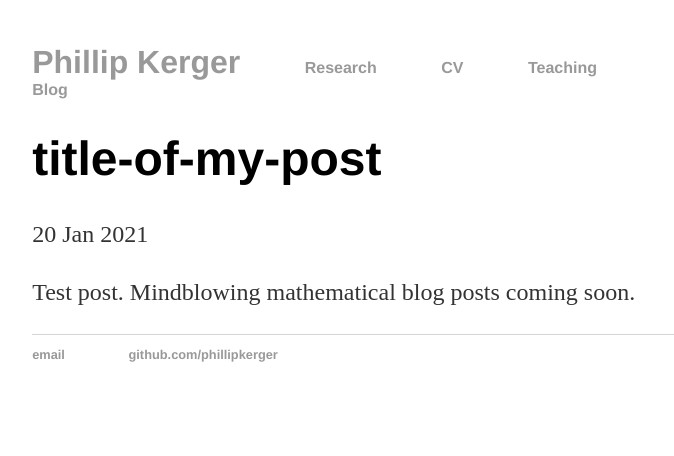
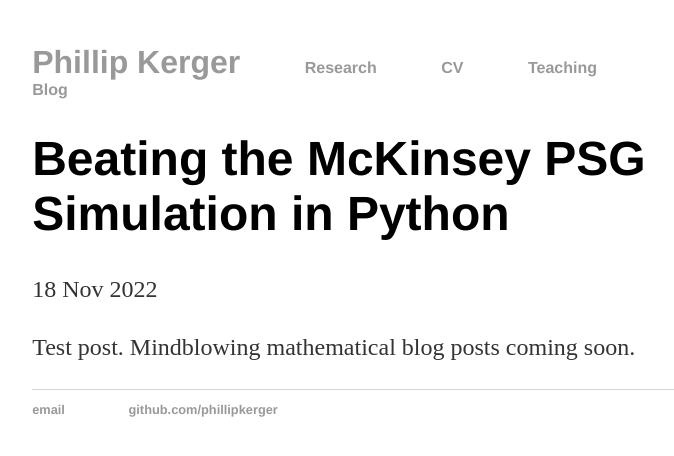
Before and after one commit to PhillipKerger/phillipkerger.github.io, a Jekyll site: the page built from _posts/2021-01-20-title-of-my-post.md, in a window 1280 px wide. Shown: the top 456 px of the page, without its empty margins (276-950 px from the left). Built offline with Jekyll 4.4.1, drawn with Linux system fonts in a browser that asks for light colours.

Commit message:
Update 2021-01-20-title-of-my-post.md

```diff
--- a/_posts/2021-01-20-title-of-my-post.md
+++ b/_posts/2021-01-20-title-of-my-post.md
@@ -1,7 +1,7 @@
 ---
 layout: post
-title: "title-of-my-post"
-date: 2021-01-20
+title: "Beating the McKinsey PSG Simulation in Python"
+date: 2022-11-18
 ---
 
 Test post. Mindblowing mathematical blog posts coming soon.
```
